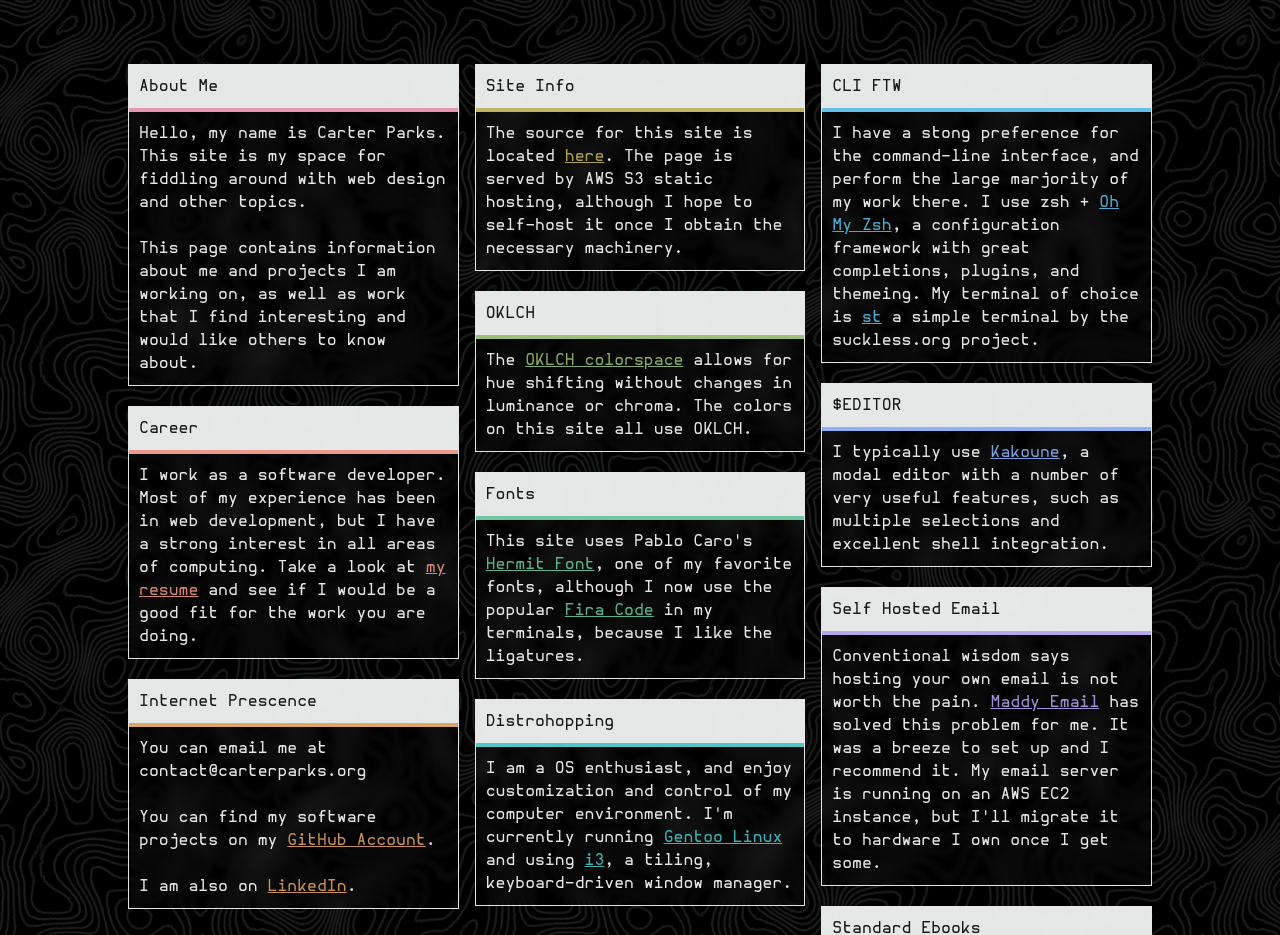
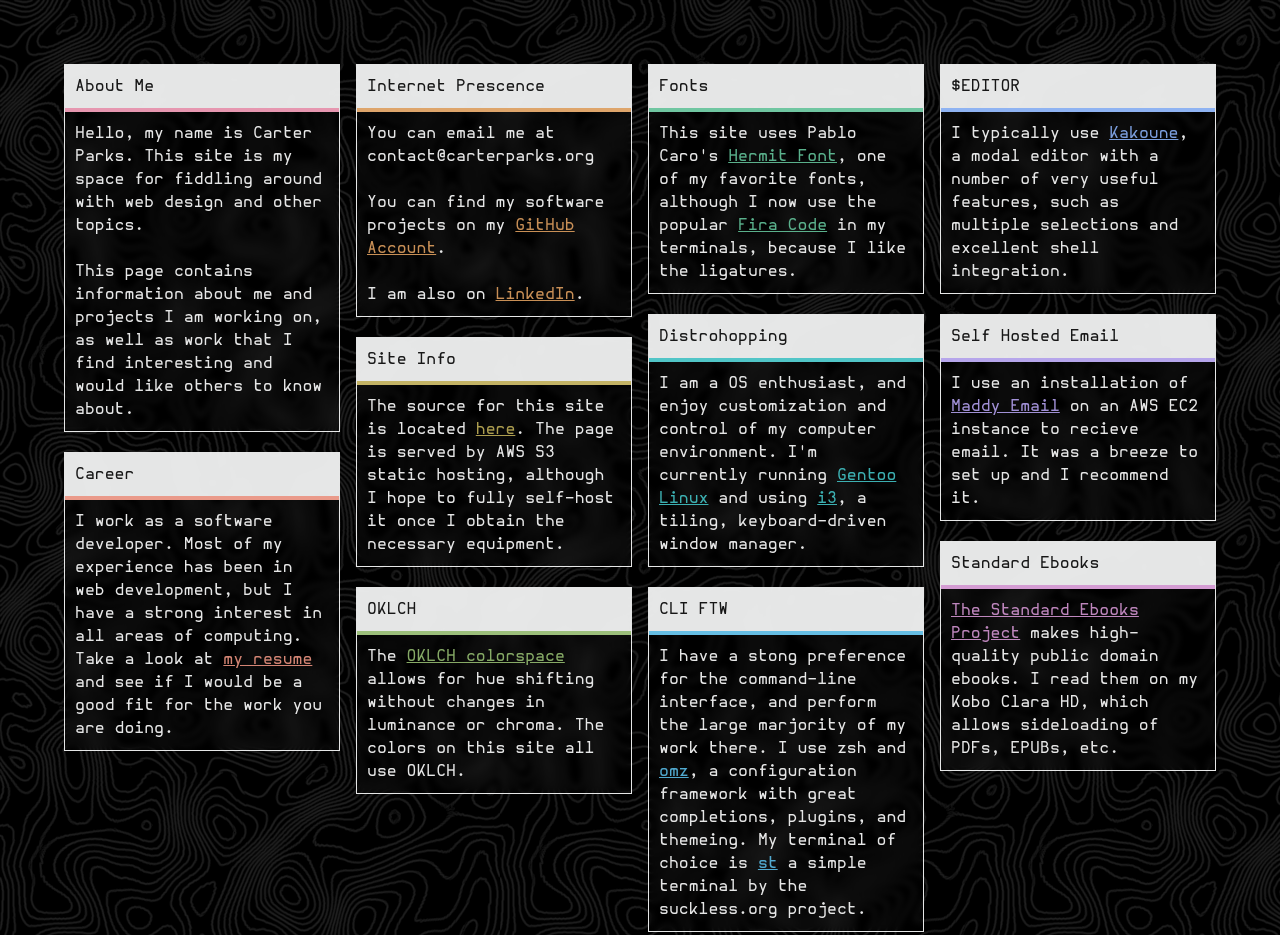
Before and after one commit to CarterParks/carterparks.org, a plain HTML site: page index.html in a window 1280 px wide. Shown: the top 935 px of the page. Drawn offline with Linux system fonts and the light colour scheme.

Commit message:
Content, rendering and styling modifications

```diff
--- a/index.html
+++ b/index.html
@@ -9,6 +9,6 @@
 </head>
 <body>
   <div id="container"> </div>
-  <script src="./scripts.js"> </script>
+  <script async src="./scripts.js"> </script>
 </body>
 </html>
--- a/scripts.js
+++ b/scripts.js
@@ -1,25 +1,42 @@
-fetch("content.txt")
-  .then(res => res.text())
-  .then(text => {
-    let content =  text.split(/\n\*/).slice(1);
-    while (content.length > 0) {
-      let cardHead = document.createElement('div');
+function makeCard(header, body){
+    let cardHead = document.createElement("div");
     cardHead.classList.add("card-header");
-      cardHead.innerHTML = content.shift();
+    cardHead.innerHTML = header;
 
-      let cardBody = document.createElement('div');
+    let cardBody = document.createElement("div");
     cardBody.classList.add("card-body");
-      cardBody.innerHTML = content.shift();
+    cardBody.innerHTML = body;
 
-      let card = document.createElement('div');
+    let card = document.createElement("div");
     card.classList.add("card");
     card.prepend(cardBody);
     card.prepend(cardHead);
 
-      document.querySelector('#container').appendChild(card);
+    return card;
 }
 
-    let cards = document.querySelectorAll('.card');
-    cards.forEach((x, i) => x.style.setProperty('--hue', `${(i / cards.length) * 360 }`));
-  })
-  .catch(console.error);
+async function populate() {
+  const content_file = await (await fetch("content.txt")).text();
+  const key_file = await (await fetch("key.svg")).text();
+
+  let ca = content_file.split(/\n\*/).slice(1);
+  const cardHeaders = ca.filter((x, i) => i % 2 == 0)
+  const cardBodies = ca.filter((x, i) => i % 2 == 1)
+
+  let container = document.querySelector("#container");
+  cardHeaders.forEach((header, idx) => container.appendChild(makeCard(header, cardBodies[idx])))
+
+  let cards = document.querySelectorAll(".card");
+  cards.forEach((x, i) => x.style.setProperty("--hue", `${(i / cards.length) * 360 }`));
+
+  let key = document.createElement("div");
+  key.id = "key";
+  key.innerHTML = key_file;
+  // container.appendChild(key);
+}
+
+function auth() {
+
+}
+
+populate();
--- a/styles.css
+++ b/styles.css
@@ -4,8 +4,7 @@
 
 body {
   margin: 0;
-    padding: 10%;
-    padding-top: 5%;
+  padding: 5%;
   background-image: url(terrain.png);
   background-repeat: repeat;
   font-family: Hermit-Regular, sans-serif;
@@ -17,9 +16,14 @@ body {
   src: url("Hermit-Regular.otf") format("opentype");
 }
 
-
 #container {
   column-width: 16rem;
+}
+
+#key {
+  display: flex;
+  justify-content: end;
+  margin-bottom: 1.25rem;
 }
 
 .card {
```
Also changed, not shown: content.txt, key.svg (added), 1 other file. Lines whose indentation alone changed are shown as unchanged.
